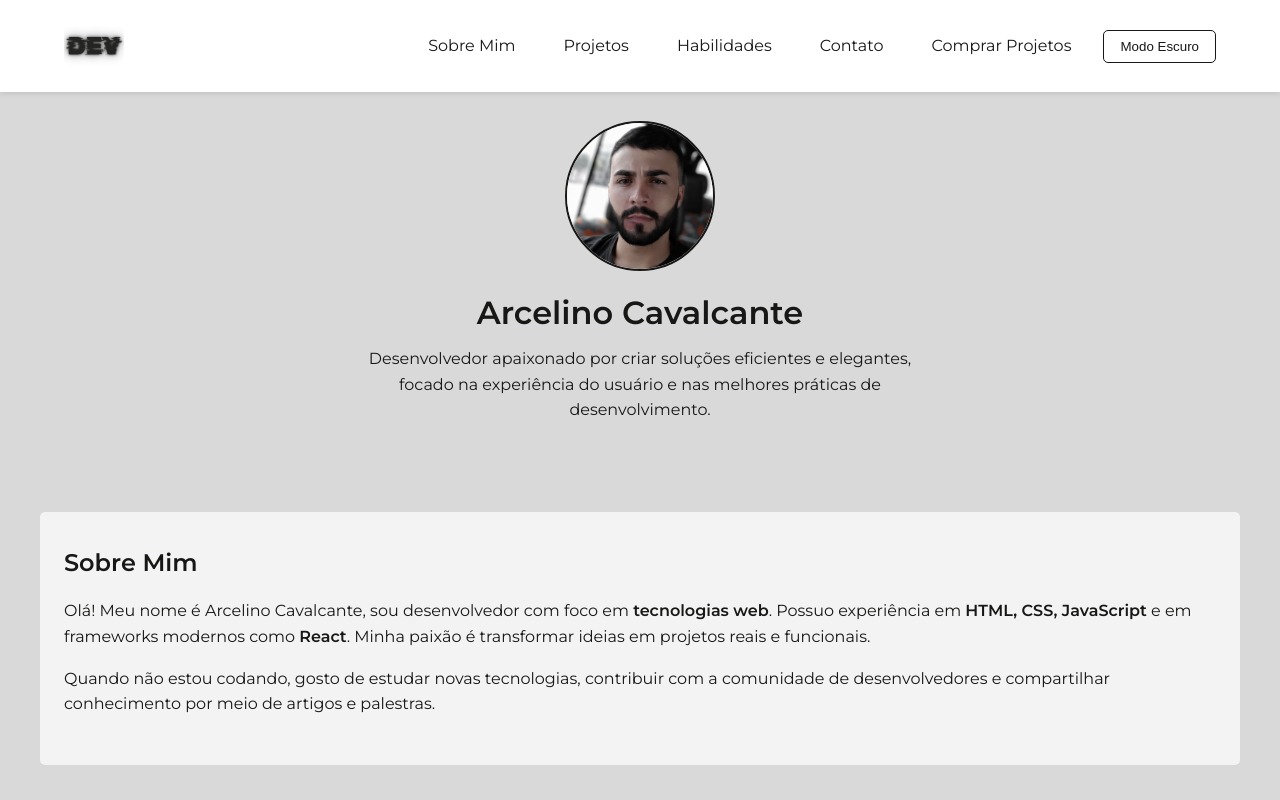
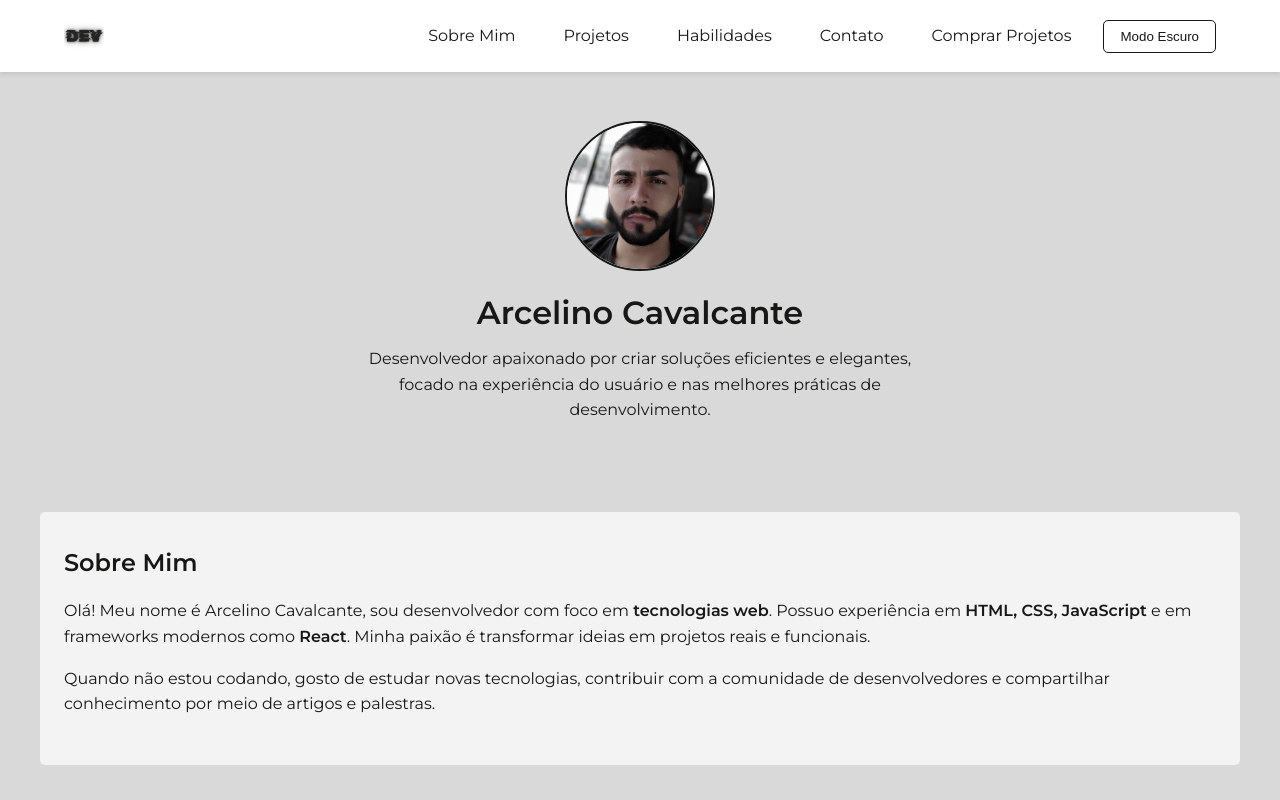
Before and after one commit to arcelino-cavalcante/arcelino-cavalcante.github.io, a plain HTML site: page index.html in a window 1280 px wide. Shown: the top 800 px of the page. Drawn offline with Linux system fonts and the light colour scheme.

Commit message:
Update index.html

```diff
--- a/index.html
+++ b/index.html
@@ -2,7 +2,9 @@
 <html lang="pt-BR">
 <head>
   <meta charset="UTF-8" />
-  <meta name="viewport" content="width=device-width, initial-scale=1.0"/>
+  <!-- IMPORTANTE: Esta meta tag ajuda na exibição em dispositivos móveis -->
+  <meta name="viewport" content="width=device-width, initial-scale=1.0" />
+
   <title>Portfólio - Arcelino Cavalcante</title>
 
   <!-- Fonte Google (opcional) -->
@@ -91,7 +93,7 @@
 
     /* Logo (imagem) */
     .navbar__logo img {
-      height: 60px; /* Ajuste conforme desejado */
+      height: 40px; /* Ajuste conforme desejado */
     }
 
     .navbar__container {
@@ -116,7 +118,7 @@
       background-color: var(--hover-bg);
     }
 
-    /* Botão Modo Escuro */
+    /* Botão Modo Escuro (desktop) */
     .dark-mode-toggle button {
       background-color: transparent;
       border: 1px solid var(--text-color);
@@ -319,6 +321,11 @@
        RESPONSIVIDADE / MENU HAMBURGER
     ------------------------------------------- */
     @media (max-width: 768px) {
+      /* Oculta o toggle "dark-mode" no mobile (pode ajustar) */
+      .dark-mode-toggle {
+        display: none;
+      }
+
       .navbar__links {
         position: absolute;
         top: 60px;
@@ -337,13 +344,9 @@
         transition: max-height 0.4s ease;
       }
 
+      /* Exibe o ícone do menu hamburger em telas menores */
       .hamburger {
         display: flex;
-      }
-      /* Esconde o Dark Mode Toggle no mobile,
-         ou reposicione conforme desejar */
-      .dark-mode-toggle {
-        display: none;
       }
     }
 
```
